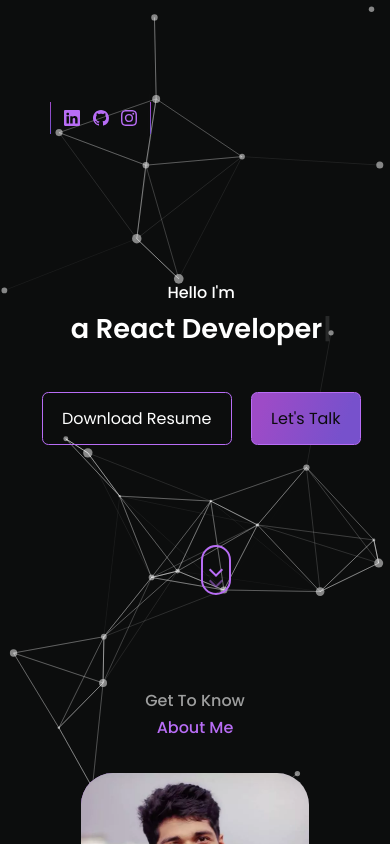
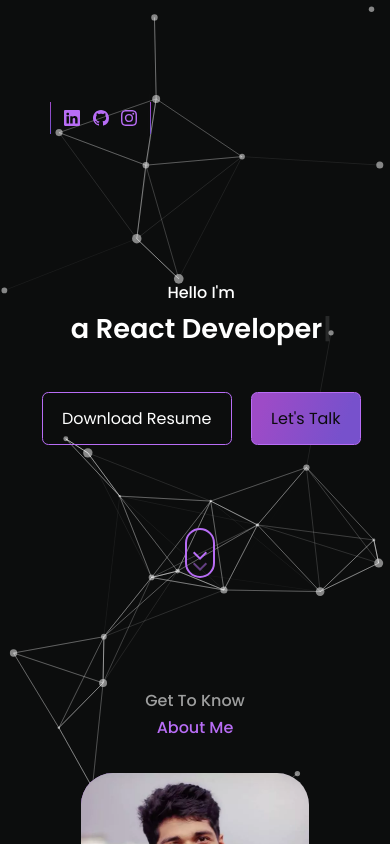
Before and after one commit to najrul04/portfolio_main, a React (Vite) app: page / in a window 390 px wide. Shown: the top 844 px of the page. Built offline with nearby package versions, Linux system fonts and the light colour scheme.

Commit message:
fixing down arrow

```diff
--- a/src/components/header/Header.css
+++ b/src/components/header/Header.css
@@ -96,6 +96,7 @@ header {
   bottom: 20px;
   border-radius: 50px;
   cursor: pointer;
+  display: none;
 }
 .scroll-down::before,
 .scroll-down::after {
@@ -184,6 +185,7 @@ header {
   }
   .scroll-down {
     display: block;
-    top: 160%;
+    top: 150%;
+    left: 45%;
   }
 }
--- a/src/components/header/Header.jsx
+++ b/src/components/header/Header.jsx
@@ -146,7 +146,7 @@ await console.log(container);
                 />
                 </h3>
 
-                <a>
+                <a href="#about">
                 <div class="scroll-down"></div>
                 </a>
 
```
